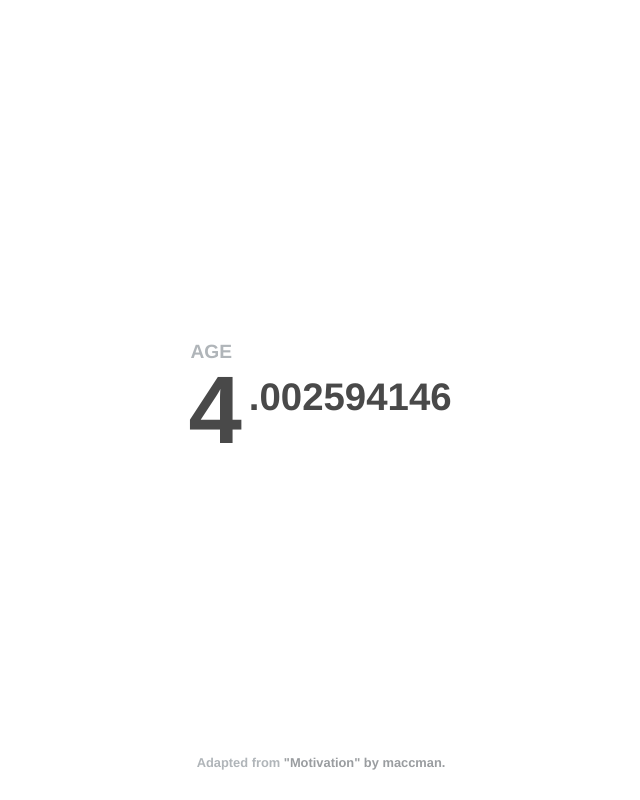
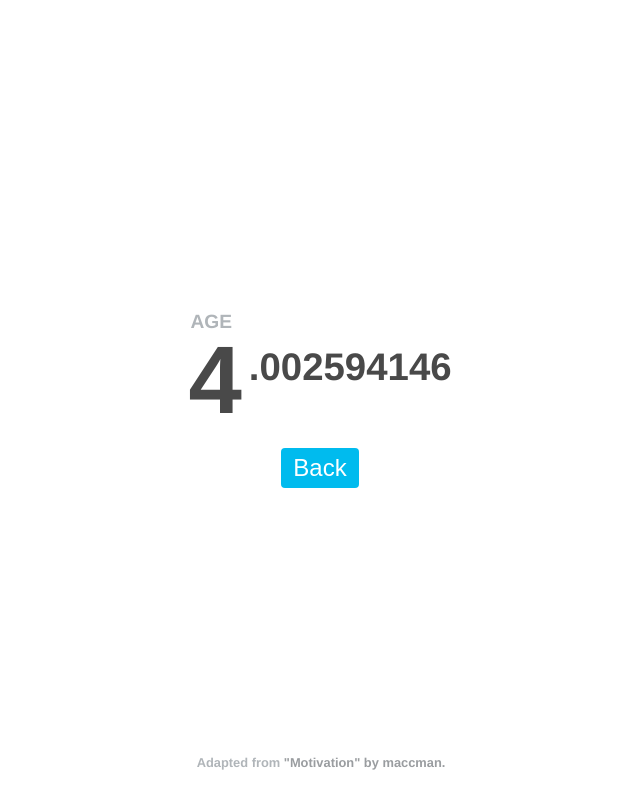
Before and after one commit to jacky-liang/age-timer, a plain HTML site: page index.html in a window 1280 px wide. Both pictures are taken after typing "2020-01-15" into the empty fields and a click on the button "Motivate". Shown: the whole page, without its empty margins (320-960 px from the left). Drawn offline with nearby package versions, Linux system fonts and the light colour scheme.

Commit message:
added back button to AgeLoop page

```diff
--- a/app.js
+++ b/app.js
@@ -1,12 +1,4 @@
-$(document).ready(function(){
-    $("#submit").click(function(e){
-        e.preventDefault();
-
-        var input = $("#dob-input").val();
-        var dob = new Date(input);
-        save(dob);
-        renderAgeLoop();
-    });
+var intervalId;
 
 function save(dob)
 {
@@ -28,11 +20,15 @@ $(document).ready(function(){
     var dob = load();
     $("#choose").css("display", "none");
     $("#timer").css("display", "block");
+    $("#backBtn").css("display", "block");
 
-        setInterval(function(){
+    clearInterval(intervalId);
+
+    intervalId = setInterval(function(){
         var age = getAge(dob);
         $("#age").html(age.year + "<sup>." + age.ms + "</sup>");
     }, 100);
+
 };
 
 function renderChoose()
@@ -61,5 +57,23 @@ $(document).ready(function(){
         renderChoose();
     }
 };
+
+function resetWebsite(){
+    $("#timer").css("display", "none");
+    $("#backBtn").css("display", "none");
+    $("#choose").css("display", "block");
+    clearInterval(intervalId);
+    localStorage.clear();
+}
+
+$(document).ready(function(){
+    $("#submit").click(function(e){
+        e.preventDefault();
+
+        var input = $("#dob-input").val();
+        var dob = new Date(input);
+        save(dob);
+        renderAgeLoop();
+    });
     main();
 });
--- a/index.html
+++ b/index.html
@@ -39,6 +39,8 @@
     <h2 class="count" id="age"></h2>
 </div>
 
+<button id="backBtn" onclick="resetWebsite()" style="display: none;">Back</button>
+
 <div id="cite">
     <h6>Adapted from
         <a href="https://chrome.google.com/webstore/detail/motivation/ofdgfpchbidcgncgfpdlpclnpaemakoj?hl=en">
--- a/style.css
+++ b/style.css
@@ -102,6 +102,10 @@ button {
   background-color: #0BE;
 }
 
+#backBtn{
+  margin-top: 20px;
+}
+
 footer {
   padding-top: 0.5rem;
   display: -webkit-flex;
```
Lines whose indentation alone changed are shown as unchanged.
